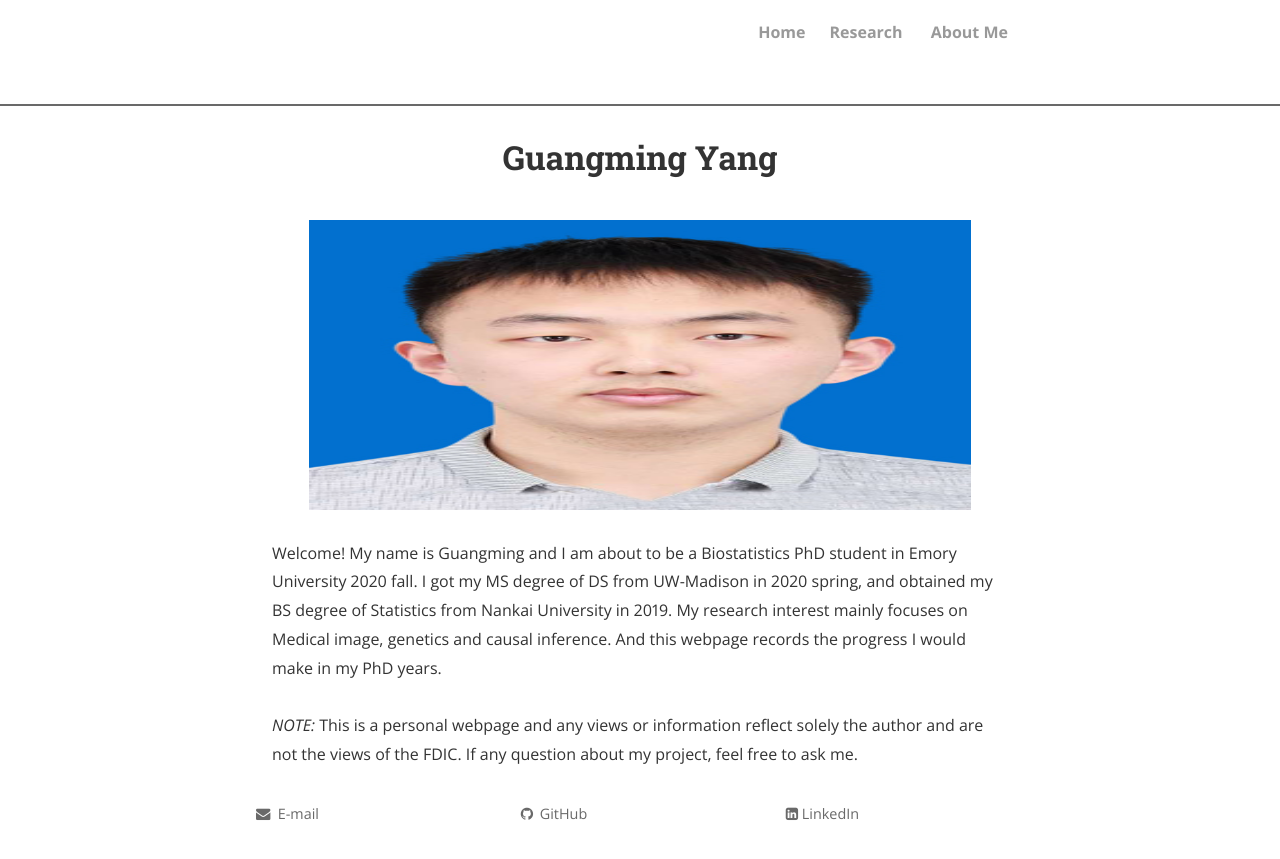
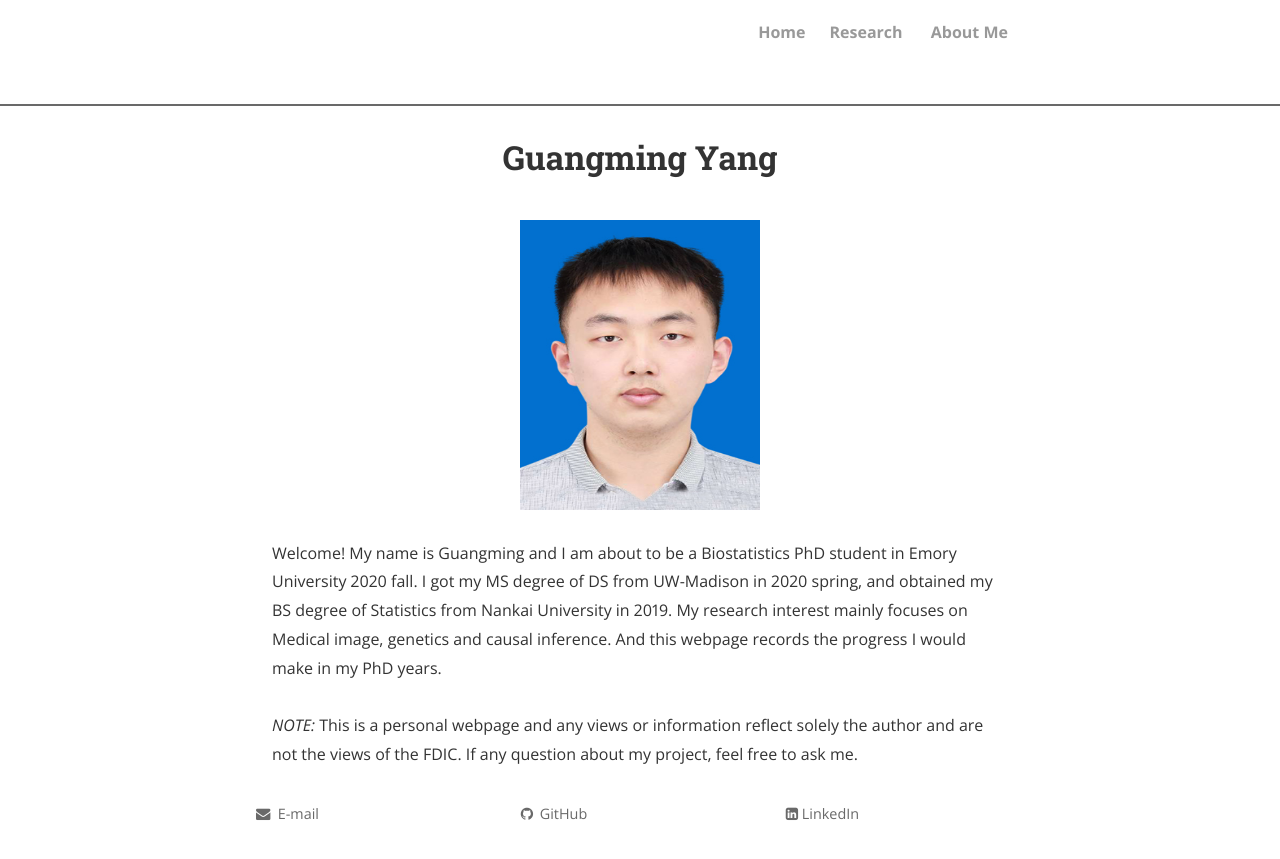
Before and after one commit to GYang79/Gyang79.github.io, a Jekyll site: the page built from index.html, in a window 1280 px wide. Shown: the top 859 px of the page. Built offline with Jekyll 4.4.1, drawn with Linux system fonts in a browser that asks for light colours; nearby versions of some CDN libraries; the list of posts is cut into pages by our own code; comment, search, counter and statistics services are not loaded; a style sheet for code colours, icons or effects is not loaded.

Commit message:
Update index.html

```diff
--- a/index.html
+++ b/index.html
@@ -13,7 +13,7 @@
 </script>
 
 
-<img src="profile_picture.jpg" alt="Paul Soto pic" style="width:s90px;height:290px;" title="Guangming Yang"; algin="middle">
+<img src="profile_picture.jpg" alt="Paul Soto pic" style="width:240px;height:290px;" title="Guangming Yang"; algin="middle">
 <br>
 Welcome! My name is Guangming and I am about to be a Biostatistics PhD student in Emory University 2020 fall. I got my MS degree of DS from UW-Madison in 2020 spring, and obtained my BS degree of Statistics from Nankai University in 2019. My research interest mainly focuses on Medical image, genetics and causal inference. And this webpage records the progress I would make in my PhD years.
 <br><br>
```
